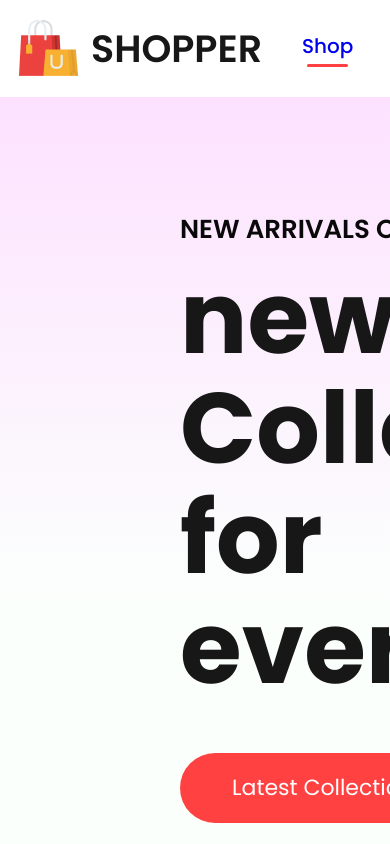
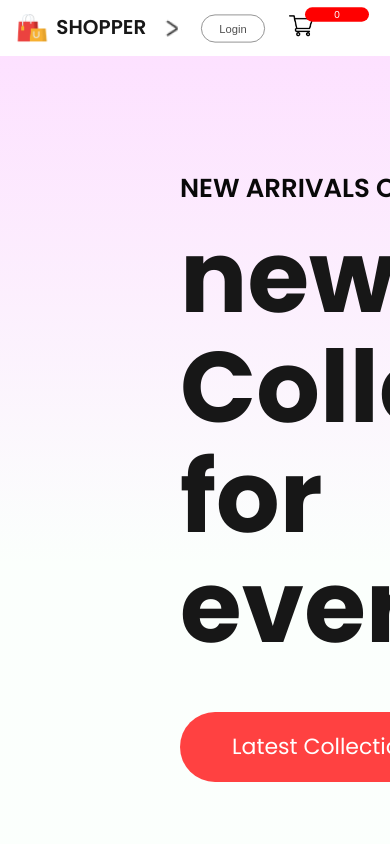
Before and after one commit to StellaCea/frontend, a React (Create React App) app: page / in a window 390 px wide. Shown: the top 844 px of the page. Built offline with nearby package versions, Linux system fonts and the light colour scheme.

Commit message:
made navbar responsive

```diff
--- a/src/Components/Navbar/Navbar.css
+++ b/src/Components/Navbar/Navbar.css
@@ -3,6 +3,7 @@
     justify-content:space-around;
     padding: 16px;
     box-shadow: 0 1px 3px -2px black;
+    align-items: center;
 }
 .nav-logo{
     display: flex;
@@ -72,3 +73,99 @@
     background: red;
     color: white;
 }
+.nav-dropdown{
+    display: none;
+}
+
+@media (max-width:1280px) {
+    .navbar{
+        padding: 12px 50px;
+    }
+    .nav-logo img{
+        width: 40px;
+    }
+    .nav-logo p{
+        font-size: 25px;
+    }
+    .nav-menu{
+        gap: 30px;
+        font-size: 16px;
+    }
+    .nav-login-cart{
+        gap: 30px;
+    }
+    .nav-login-cart button{
+        width: 120px;
+        height: 45px;
+        font-size: 16px;
+    }
+    .nav-cart-count{
+        margin-left: -40px;
+        font-size: 12px;
+    }
+}
+
+@media (max-width:1024px) {
+    .navbar{
+        padding: 12px 30px;
+    }
+    .nav-menu{
+        gap: 25px;
+        font-size: 14px;
+    }
+    .nav-login-cart button{
+        width: 80px;
+        height: 35px;
+        font-size: 14px;
+    }
+    .nav-login-cart img{
+        width: 30px;
+    }
+    .nav-cart-count{
+        width: 80px;
+        height: 18px;
+    }
+}
+@media (max-width:800px) {
+    .navbar{
+        padding: 10px 0px;
+    }
+    .nav-dropdown{
+        display: block;
+        width: 30px;
+        rotate:-90deg;
+        transition: 0.5s;
+    }
+    .nav-menu{
+        display: none;
+        height: 80px;
+        width: 100%;
+        position: absolute;
+        background-color: white;
+        justify-content: center;
+        top: 50px;
+    }
+    .nav-menu-visible{
+        display: flex;
+    }
+    .nav-dropdown.open{
+        transform: rotate(90deg);
+    }
+}
+@media (max-width:500px) {
+    .navbar{
+        padding: 8px 0px;
+        gap: 0;
+    }
+    .nav-logo{
+        transform: scale(0.8);
+    }
+    .nav-menu{
+        height: 70px;
+        top: 50px;
+    }
+    .nav-login-cart{
+        transform: scale(0.8);
+    }
+
+}
--- a/src/Components/Navbar/Navbar.jsx
+++ b/src/Components/Navbar/Navbar.jsx
@@ -1,7 +1,8 @@
-import React, { useContext, useState } from 'react'
+import React, { useContext, useRef, useState } from 'react'
 import './Navbar.css'
 import logo from '../Assets/logo.png'
 import cart_icon from '../Assets/cart_icon.png'
+import nav_dropdown from '../Assets/dropdown_icon.png'
 import { Link } from 'react-router-dom';
 import { ShopContext } from '../../Context/ShopContext';
 
@@ -9,6 +10,12 @@
 //create user state variable
     const [menu, setMenu] = useState("shop");
     const {getTotalCartItems} = useContext(ShopContext);
+    const menuRef = useRef();
+
+    const dropdown_toggle = (e) => {
+        menuRef.current.classList.toggle('nav-menu-visible');
+        e.target.classList.toggle('open');
+    }
 
     return (
         <div className='navbar'>
@@ -16,7 +23,8 @@
                 <img src={logo} alt="" />
                 <p>SHOPPER</p>
             </div>
-            <ul className="nav-menu">
+            <img className='nav-dropdown' onClick={dropdown_toggle} src={nav_dropdown} alt="" />
+            <ul ref={menuRef} className="nav-menu">
                 <li onClick={() => {setMenu("shop")}}><Link style={{ textDecoration: 'none'}} to='/'>Shop</Link> {menu==="shop"?<hr/>:<></>}</li>
                 <li onClick={() => {setMenu("men")}}><Link style={{ textDecoration: 'none'}} to='/mens'>Men</Link>{menu==="men"?<hr/>:<></>}</li>
                 <li onClick={() => {setMenu("women")}}><Link style={{ textDecoration: 'none'}} to='/womens'>Women</Link>{menu==="women"?<hr/>:<></>}</li>
```
